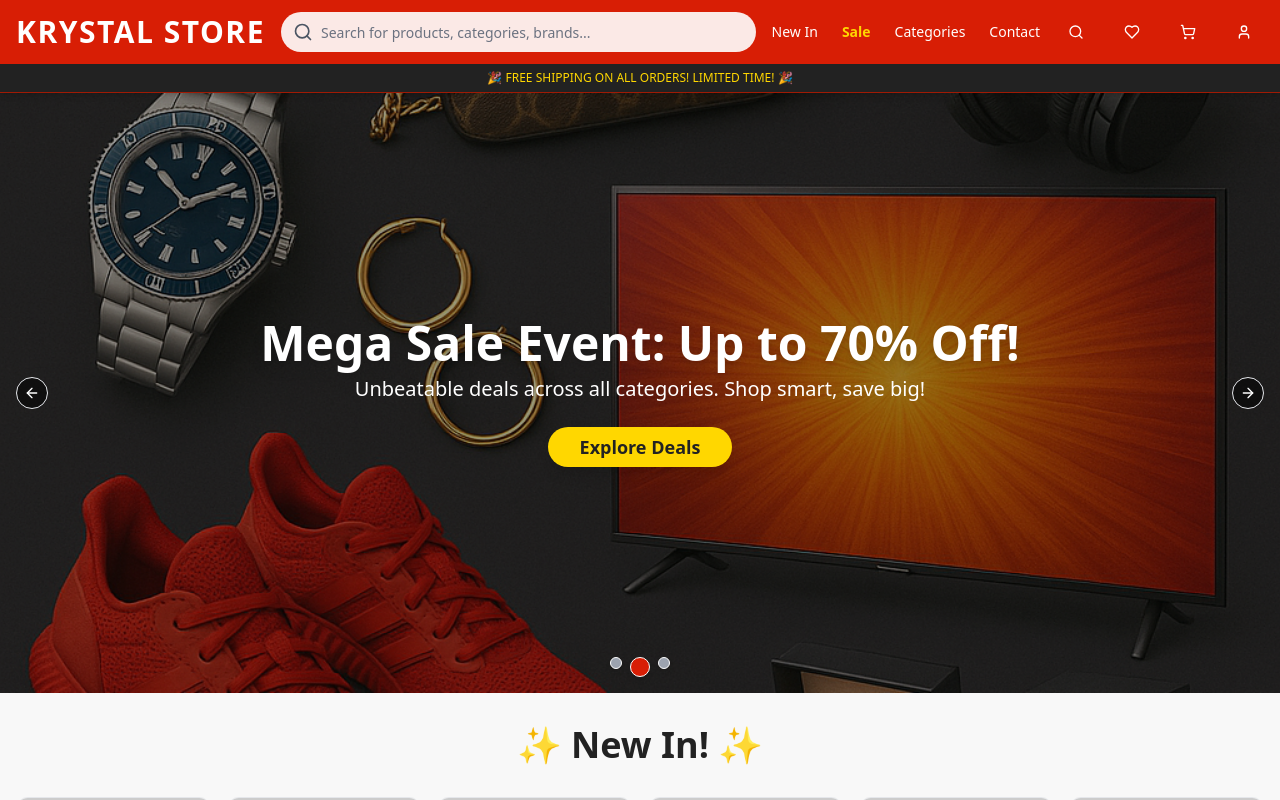
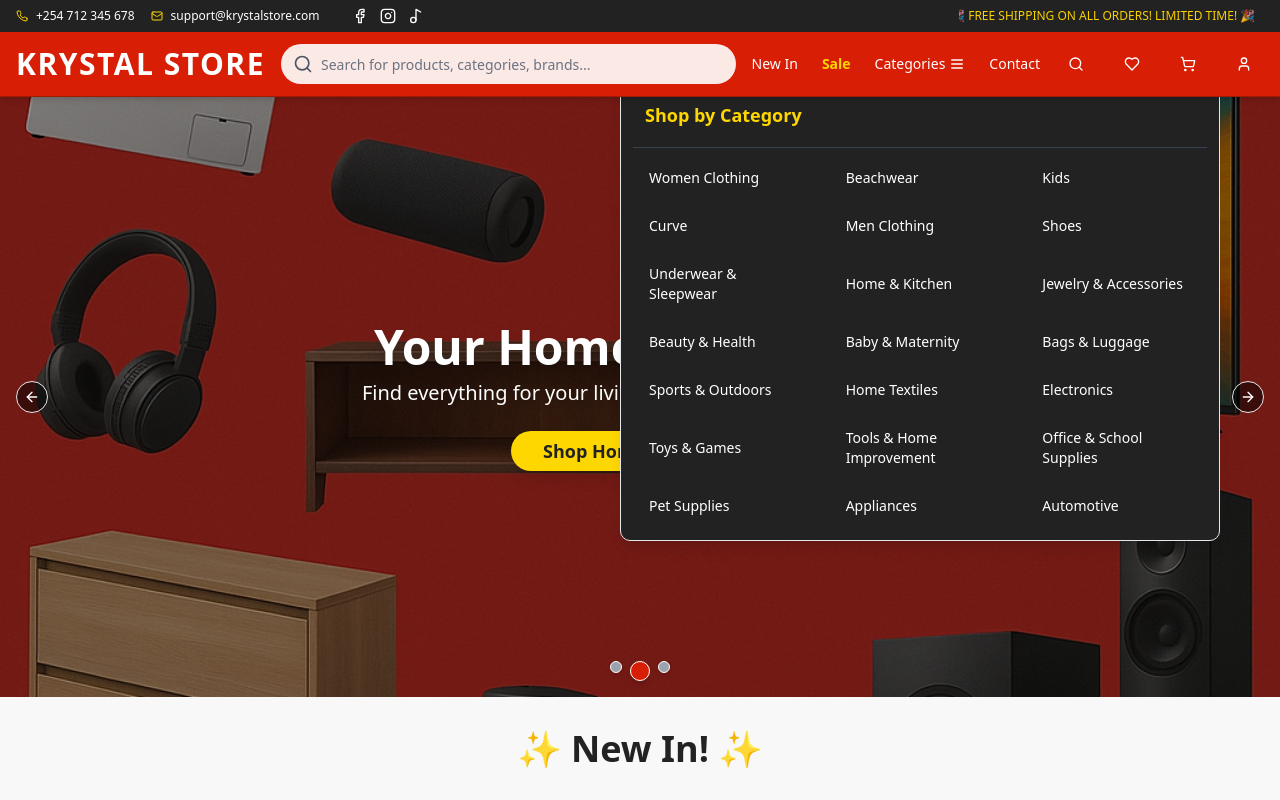
Before and after one commit to Mburuezekiel/krystal-agent-hub, a React (Vite) app: page / in a window 1280 px wide. Both pictures are taken after a click on the element "Categories". Shown: the top 800 px of the page. Built offline with nearby package versions, Linux system fonts and the light colour scheme.

Commit message:
hero page adding promo images

```diff
--- a/src/components/Home/HeroSection.tsx
+++ b/src/components/Home/HeroSection.tsx
@@ -14,7 +14,8 @@ import { Button } from '@/components/ui/button';
 import Autoplay from 'embla-carousel-autoplay';
 import Home from '../../assets/Home.png';
 import Arrivals from '../../assets/Arrivals.png';
-import Discover from '../../assets/krystal-logo.png'
+import Discover from '../../assets/krystal-logo.png';
+import Fashion from '../../assets/Fashion.png';
 
 
 interface HeroSlide {
@@ -28,17 +29,9 @@ interface HeroSlide {
 }
 
 const heroSlides: HeroSlide[] = [
+
   {
     id: '1',
-    imageSrc: Discover, // Krystal Red
-    altText: 'New Arrivals Collection Banner',
-    title: 'Discover What\'s New!',
-    subtitle: 'Fresh styles and products arriving daily. Don\'t miss out!',
-    ctaText: 'Shop New In',
-    ctaLink: '/new-in',
-  },
-  {
-    id: '2',
     imageSrc:Arrivals, // Krystal Dark with Accent
     altText: 'Mega Sale Event Banner',
     title: 'Mega Sale Event: Up to 70% Off!',
@@ -46,8 +39,8 @@ const heroSlides: HeroSlide[] = [
     ctaText: 'Explore Deals',
     ctaLink: '/sale',
   },
-  {
-    id: '3',
+    {
+    id: '2',
     imageSrc: Home, // Krystal Accent with Dark text
     altText: 'Home Essentials Banner',
     title: 'Your Home, Your Style',
@@ -55,6 +48,15 @@ const heroSlides: HeroSlide[] = [
     ctaText: 'Shop Home & Kitchen',
     ctaLink: '/category/Home%20&%20Kitchen',
   },
+    {
+    id: '3',
+    imageSrc: Fashion, // Krystal Red
+    altText: 'New Arrivals Collection Banner',
+    title: 'Discover What\'s New',
+    subtitle: 'Fresh styles and products arriving daily. Don\'t miss out!',
+    ctaText: 'Shop New In',
+    ctaLink: '/new-in',
+  }
 ];
 
 const HeroSection: React.FC = () => {
--- a/src/components/layout/Header.tsx
+++ b/src/components/layout/Header.tsx
@@ -3,55 +3,211 @@ import React from 'react';
 import { Link } from 'react-router-dom';
 import { Button } from '@/components/ui/button';
 import { Input } from '@/components/ui/input';
-import { ShoppingCart, Heart, User, Search, Menu } from 'lucide-react';
+import { ShoppingCart, Heart, User, Search, Menu, X, Phone, Mail, Instagram, Facebook, Music2, Music2Icon } from 'lucide-react'; // Added X, Phone, Mail, Socials
+import {
+  Sheet,
+  SheetContent,
+  SheetDescription,
+  SheetHeader,
+  SheetTitle,
+  SheetTrigger,
+} from "@/components/ui/sheet"; // Import Sheet components
+import {
+  DropdownMenu,
+  DropdownMenuContent,
+  DropdownMenuItem,
+  DropdownMenuLabel,
+  DropdownMenuSeparator,
+  DropdownMenuTrigger,
+} from "@/components/ui/dropdown-menu"; // Import DropdownMenu components
 import { ALL_CATEGORIES } from '@/services/product-service'; // Import all categories
 
+// Custom TikTok icon (since Lucide doesn't have it directly)
+const TikTokIcon: React.FC<React.SVGProps<SVGSVGElement>> = (props) => (
+  <svg
+    xmlns="http://www.w3.org/2000/svg"
+    viewBox="0 0 24 24"
+    fill="currentColor"
+    {...props}
+  >
+    <path d="M12.525 1.516a11.956 11.956 0 0 1 7.849 7.653c.706 3.03-.047 5.965-2.005 8.614-1.347 1.877-3.116 3.48-5.18 4.074v-3.816c1.163-.114 2.23-.527 3.146-1.178.879-.625 1.564-1.424 2.015-2.31a6.004 6.004 0 0 0 .193-3.567c-.244-1.109-.835-2.126-1.688-2.946-.853-.82-1.87-1.41-2.979-1.654a6.004 6.004 0 0 0-3.567.193c-.886.45-1.685 1.135-2.31 2.015-.625.879-1.038 1.946-1.152 3.109v4.067c-2.064-.594-3.833-2.2-5.18-4.074-1.958-2.649-2.711-5.584-2.005-8.614a11.956 11.956 0 0 1 7.849-7.653z"/>
+  </svg>
+);
+
+
 const Header: React.FC = () => {
+  const [isSheetOpen, setIsSheetOpen] = React.useState(false);
+
   // Filter out "New In" and "Sale" as they have dedicated sections/routes
   const mainCategories = ALL_CATEGORIES.filter(
     (cat) => cat !== "New In" && cat !== "Sale"
   );
 
+  // Function to close the sheet
+  const closeSheet = () => setIsSheetOpen(false);
+
   return (
-    <header className="sticky top-0 z-50 bg-[#D81E05] shadow-md border-b border-[#A01A04]"> {/* Krystal Red */}
+    <header className="w-full sticky top-0 z-50">
+      {/* Top Promo Bar & Contact/Socials */}
+      <div className="bg-[#222222] text-white text-xs py-2 px-4 flex flex-col sm:flex-row items-center justify-between gap-2">
+        {/* Left Section: Contact & Socials */}
+        <div className="flex items-center gap-4">
+          {/* Contact Details */}
+          <div className="flex items-center gap-2">
+            <Phone className="h-3 w-3 text-[#FFD700]" />
+            <a href="tel:+254712345678" className="hover:text-[#FFD700] transition-colors">
+              +254 712 345 678
+            </a>
+          </div>
+          <div className="flex items-center gap-2">
+            <Mail className="h-3 w-3 text-[#FFD700]" />
+            <a href="mailto:support@krystalstore.com" className="hover:text-[#FFD700] transition-colors">
+              support@krystalstore.com
+            </a>
+          </div>
+          {/* Social Icons - Hidden on very small screens */}
+          <div className="hidden sm:flex items-center gap-3 ml-4">
+            <a href="https://www.facebook.com" target="_blank" rel="noopener noreferrer" aria-label="Facebook" className="text-white hover:text-[#FFD700] transition-colors">
+              <Facebook className="h-4 w-4" />
+            </a>
+            <a href="https://www.instagram.com" target="_blank" rel="noopener noreferrer" aria-label="Instagram" className="text-white hover:text-[#FFD700] transition-colors">
+              <Instagram className="h-4 w-4" />
+            </a>
+            <a href="https://www.tiktok.com" target="_blank" rel="noopener noreferrer" aria-label="TikTok" className="text-white hover:text-[#FFD700] transition-colors">
+              <Music2Icon className="h-4 w-4" />
+            </a>
+          </div>
+        </div>
+
+        {/* Right Section: Animated Promo Text */}
+        <div className="relative overflow-hidden w-full sm:w-auto text-center sm:text-right">
+          <style jsx>{`
+            @keyframes slide-in-out {
+              0% { transform: translateX(100%); opacity: 0; }
+              10% { transform: translateX(0); opacity: 1; }
+              90% { transform: translateX(0); opacity: 1; }
+              100% { transform: translateX(-100%); opacity: 0; }
+            }
+            .animate-promo {
+              animation: slide-in-out 10s infinite ease-in-out; /* Adjust timing as needed */
+            }
+          `}</style>
+          <span className="inline-block text-[#FFD700] font-medium animate-promo whitespace-nowrap">
+            🎉 FREE SHIPPING ON ALL ORDERS! LIMITED TIME! 🎉
+          </span>
+        </div>
+      </div>
+
+      {/* Main Header */}
+      <div className="bg-[#D81E05] shadow-md border-b border-[#A01A04]"> {/* Krystal Red */}
         <div className="container mx-auto px-4 py-3 flex items-center justify-between gap-4">
-        {/* Mobile Menu Toggle (Hidden on larger screens) */}
+          {/* Mobile Menu Toggle (Sheet Trigger) */}
+          <Sheet open={isSheetOpen} onOpenChange={setIsSheetOpen}>
+            <SheetTrigger asChild>
               <Button variant="ghost" size="icon" className="lg:hidden text-white hover:bg-[#A01A04]">
                 <Menu className="h-6 w-6" />
+                <span className="sr-only">Open menu</span>
               </Button>
+            </SheetTrigger>
+            <SheetContent side="left" className="w-[280px] sm:w-[350px] bg-[#222222] text-white border-r border-[#A01A04] flex flex-col">
+              <SheetHeader className="pb-4 border-b border-gray-700">
+                <SheetTitle className="text-white text-2xl font-bold">KRYSTAL STORE</SheetTitle>
+                <SheetDescription className="text-gray-400">
+                  Shop the latest trends.
+                </SheetDescription>
+              </SheetHeader>
+              <div className="pt-4 pb-6">
+                {/* Mobile Search Bar */}
+                <div className="relative mb-6">
+                  <Input
+                    type="search"
+                    placeholder="Search..."
+                    className="w-full pl-10 pr-4 rounded-full bg-gray-700 border-none focus:ring-2 focus:ring-[#FFD700] text-white placeholder:text-gray-400"
+                  />
+                  <Search className="absolute left-3 top-1/2 -translate-y-1/2 text-gray-400 h-5 w-5" />
+                </div>
+
+                {/* Mobile Navigation Links */}
+                <nav className="flex flex-col gap-4 text-lg font-medium">
+                  <Link to="/new-in" onClick={closeSheet} className="block py-2 hover:text-[#FFD700] transition-colors">New In</Link>
+                  <Link to="/sale" onClick={closeSheet} className="block py-2 font-bold text-[#FFD700] hover:text-white transition-colors">Sale</Link>
+
+                  {/* Mobile Categories (simple list for Sheet) */}
+                  <div className="border-t border-gray-700 pt-4 mt-4">
+                    <h3 className="text-gray-400 text-sm uppercase mb-2">Shop by Category</h3>
+                    <div className="grid grid-cols-1 sm:grid-cols-2 gap-2"> {/* Simple grid for mobile categories */}
+                      {mainCategories.map(category => (
+                        <Link key={category} to={`/category/${encodeURIComponent(category)}`} onClick={closeSheet} className="block py-2 px-3 rounded-md hover:bg-[#D81E05] hover:text-white transition-colors text-base">
+                          {category}
+                        </Link>
+                      ))}
+                    </div>
+                  </div>
+
+                  <Link to="/contact" onClick={closeSheet} className="block py-2 border-t border-gray-700 pt-4 mt-4 hover:text-[#FFD700] transition-colors">Contact</Link>
+                </nav>
+              </div>
+
+              {/* Mobile Action Icons (Optional, simplified) */}
+              <div className="mt-auto pt-6 border-t border-gray-700 flex justify-around items-center">
+                <Button variant="ghost" size="icon" className="text-white hover:bg-[#A01A04]">
+                  <Heart className="h-6 w-6" />
+                  <span className="sr-only">Wishlist</span>
+                </Button>
+                <Button variant="ghost" size="icon" className="text-white hover:bg-[#A01A04]">
+                  <ShoppingCart className="h-6 w-6" />
+                  <span className="sr-only">Cart</span>
+                </Button>
+                <Button variant="ghost" size="icon" className="text-white hover:bg-[#A01A04]">
+                  <User className="h-6 w-6" />
+                  <span className="sr-only">Account</span>
+                </Button>
+              </div>
+            </SheetContent>
+          </Sheet>
 
           {/* Logo */}
-        <Link to="/" className="font-bold text-3xl text-white tracking-wider flex-shrink-0"> {/* White text */}
+          <Link to="/" className="font-bold text-3xl text-white tracking-wider flex-shrink-0">
             KRYSTAL STORE
           </Link>
 
-        {/* Search Bar (Centered, takes available space) */}
+          {/* Search Bar (Desktop) */}
           <div className="flex-grow max-w-xl hidden lg:block relative">
             <Input
               type="search"
               placeholder="Search for products, categories, brands..."
-            className="w-full pl-10 pr-4 rounded-full bg-white bg-opacity-90 border-none focus:ring-2 focus:ring-[#FFD700] text-[#222222] placeholder:text-gray-500" // White input, Krystal Accent ring
+              className="w-full pl-10 pr-4 rounded-full bg-white bg-opacity-90 border-none focus:ring-2 focus:ring-[#FFD700] text-[#222222] placeholder:text-gray-500"
             />
             <Search className="absolute left-3 top-1/2 -translate-y-1/2 text-gray-600 h-5 w-5" />
           </div>
 
           {/* Navigation Links (Desktop) */}
           <nav className="hidden lg:flex items-center gap-6 text-sm font-medium">
-          <Link to="/new-in" className="text-white hover:text-[#FFD700] transition-colors">New In</Link> {/* Krystal Accent */}
-          <Link to="/sale" className="font-bold text-[#FFD700] hover:text-white transition-colors">Sale</Link> {/* Krystal Accent */}
-          {/* Example of a dropdown for categories (conceptual, would need Shadcn's DropdownMenu) */}
-          <div className="relative group">
-            <span className="text-white cursor-pointer hover:text-[#FFD700] transition-colors">Categories</span>
-            {/* This would be a Shadcn DropdownMenuContent */}
-            <div className="absolute left-0 top-full mt-2 hidden group-hover:block bg-[#222222] text-white rounded-md shadow-lg py-2 z-20 min-w-[200px]">
+            <Link to="/new-in" className="text-white hover:text-[#FFD700] transition-colors">New In</Link>
+            <Link to="/sale" className="font-bold text-[#FFD700] hover:text-white transition-colors">Sale</Link>
+
+            {/* Categories Mega Menu (Desktop) */}
+            <DropdownMenu>
+              <DropdownMenuTrigger asChild>
+                <span className="text-white cursor-pointer hover:text-[#FFD700] transition-colors flex items-center gap-1">
+                  Categories <Menu className="h-4 w-4" /> {/* Small icon next to Categories */}
+                </span>
+              </DropdownMenuTrigger>
+              <DropdownMenuContent className="w-[600px] p-4 bg-[#222222] text-white rounded-md shadow-lg z-20">
+                <DropdownMenuLabel className="text-[#FFD700] text-lg mb-3">Shop by Category</DropdownMenuLabel>
+                <DropdownMenuSeparator className="bg-gray-700 mb-3" />
+                <div className="grid grid-cols-2 md:grid-cols-3 gap-x-6 gap-y-3"> {/* Rows and columns */}
                   {mainCategories.map(category => (
-                <Link key={category} to={`/category/${encodeURIComponent(category)}`} className="block px-4 py-2 hover:bg-[#D81E05] hover:text-white transition-colors text-sm">
+                    <DropdownMenuItem asChild key={category} className="p-0 focus:bg-transparent">
+                      <Link to={`/category/${encodeURIComponent(category)}`} className="block px-3 py-2 rounded-md hover:bg-[#D81E05] hover:text-white transition-colors text-base">
                         {category}
                       </Link>
+                    </DropdownMenuItem>
                   ))}
                 </div>
-          </div>
-          {/* For other top-level categories, you might link directly or have more dropdowns */}
+              </DropdownMenuContent>
+            </DropdownMenu>
+
             <Link to="/contact" className="text-white hover:text-[#FFD700] transition-colors">Contact</Link>
           </nav>
 
@@ -75,9 +231,6 @@ const Header: React.FC = () => {
             </Button>
           </div>
         </div>
-      {/* Optional: Small promo banner */}
-      <div className="bg-[#222222] text-[#FFD700] text-center text-xs py-1.5 font-medium"> {/* Krystal Dark & Accent */}
-        🎉 FREE SHIPPING ON ALL ORDERS! LIMITED TIME! 🎉
       </div>
     </header>
   );
--- a/src/pages/Product/ProductDetailPage.tsx
+++ b/src/pages/Product/ProductDetailPage.tsx
@@ -28,7 +28,7 @@ const ProductDetailPage: React.FC = () => {
 
   return (
     <>
-      <Header />
+
       <div className="container mx-auto px-4 py-12 text-[#222222] bg-[#F8F8F8]">
         <div className="flex flex-col md:flex-row gap-8">
           <div className="md:w-1/2">
@@ -50,7 +50,7 @@ const ProductDetailPage: React.FC = () => {
           </div>
         </div>
       </div>
-      <Footer />
+
     </>
   );
 };
--- a/src/pages/shipping/ShippingPage.tsx
+++ b/src/pages/shipping/ShippingPage.tsx
@@ -1,13 +1,11 @@
 
 // src/pages/ShippingPage.tsx
 import React from 'react';
-import Header from '@/components/layout/Header';
-import Footer from '@/components/layout/Footer';
 
 const ShippingPage: React.FC = () => {
   return (
     <>
-      <Header />
+
       <div className="container mx-auto px-4 py-12 text-[#222222] bg-[#F8F8F8] min-h-[70vh]">
         <h1 className="text-4xl font-bold text-center mb-8">Shipping Information</h1>
         <div className="max-w-3xl mx-auto text-lg space-y-6">
@@ -33,7 +31,7 @@ const ShippingPage: React.FC = () => {
           </p>
         </div>
       </div>
-      <Footer />
+
     </>
   );
 };
```
Also changed, not shown: src/pages/Product/SalePage.tsx (+3 -4 lines), src/pages/shipping/ReturnsPage.tsx (+3 -4 lines), 1 other file (tests, documents, lock files or other folders). Lines whose indentation alone changed are shown as unchanged.
